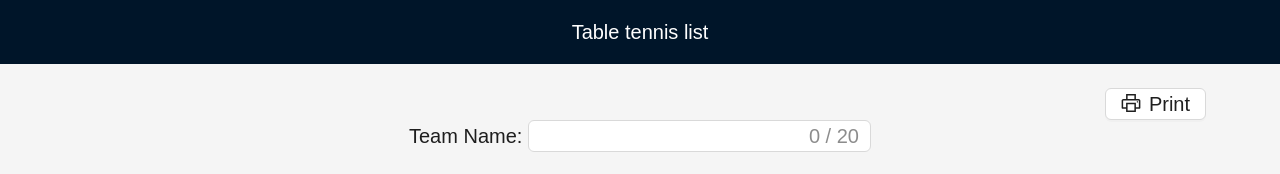
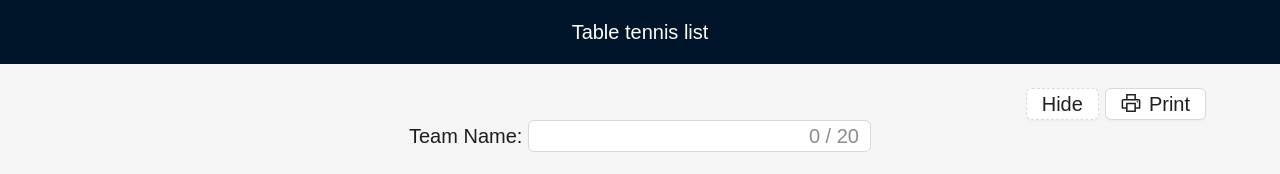
Before and after one commit to goish135/table-tennis-king, a React (Create React App) app: page / in a window 1280 px wide. Shown: the top 174 px of the page. Built offline with nearby package versions, Linux system fonts and the light colour scheme.

Commit message:
表格-hide column ⟨Action⟩ for print

```diff
--- a/src/App.js
+++ b/src/App.js
@@ -10,7 +10,19 @@ function App() {
 
   const data = [];
   const [dataSource, setDataSource] = useState(data);
+  const [hideAction,setHideAction] = useState(false);
+  const [hideShowText,setHideShowText] = useState("Hide");
   let componentRef = useRef();
+
+  const onHide = () => {
+    console.log("click Hide");
+    if(hideAction){
+      setHideShowText("Hide")
+    }else{
+      setHideShowText("Show")
+    }
+    setHideAction(!hideAction);
+  }
 
   const handleAdd = () => {
 
@@ -94,8 +106,9 @@ function App() {
         dataSource.length >= 1 ? (
           <a onClick={() => handleDelete(record.no)}>Delete</a>
         ) : null,
+      hidden: hideAction
     },
-  ];
+  ].filter(item=>!item.hidden);
 
   return (
     <div className="App">
@@ -119,9 +132,10 @@ function App() {
           <Content className="site-layout" style={{ padding: "0 50px" }}>
             <div style={{ padding: 24, height: "100%" }}>
               <div style={{ display: "block", textAlign: "right" }}>
+                <Button type="dashed" onClick={onHide}>{hideShowText}</Button>
                 <ReactToPrint
                   trigger={() => (
-                    <Button icon={<PrinterOutlined />}>Print</Button>
+                    <Button style={{ marginLeft: 6 }} icon={<PrinterOutlined />}>Print</Button>
                   )}
                   content={() => componentRef}
                 />
```
